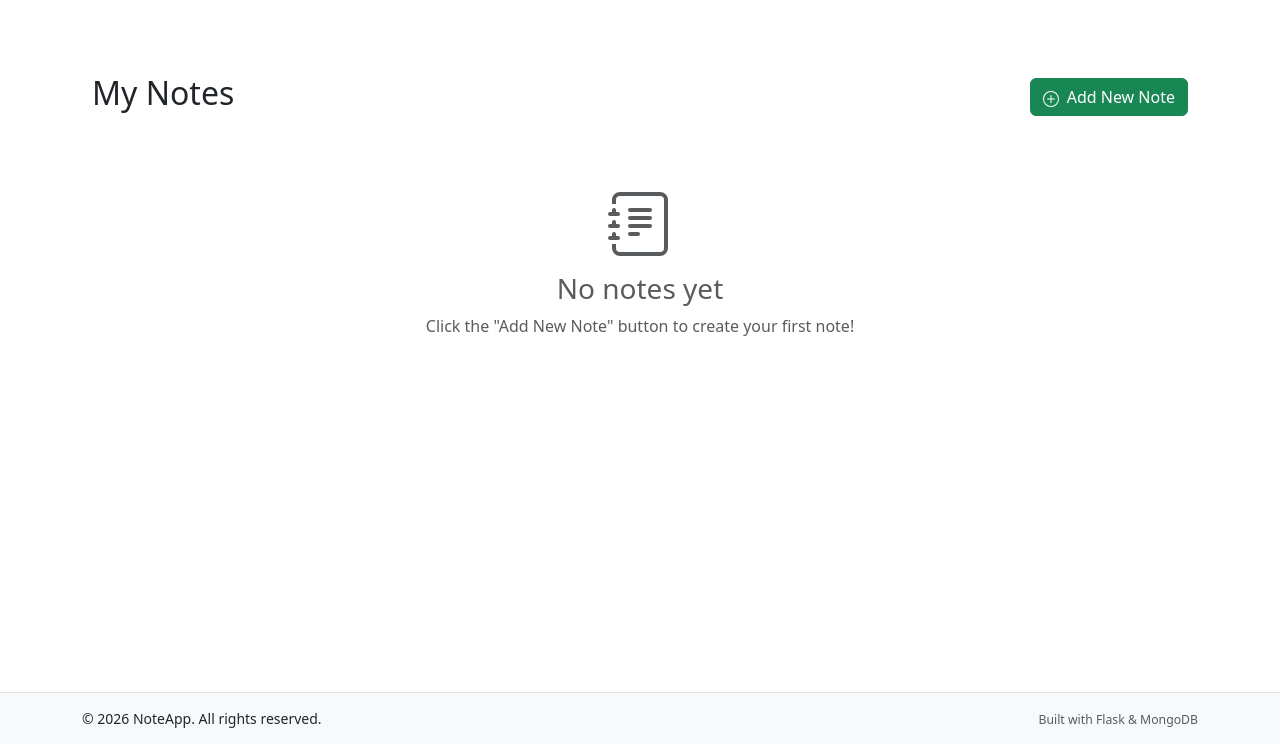
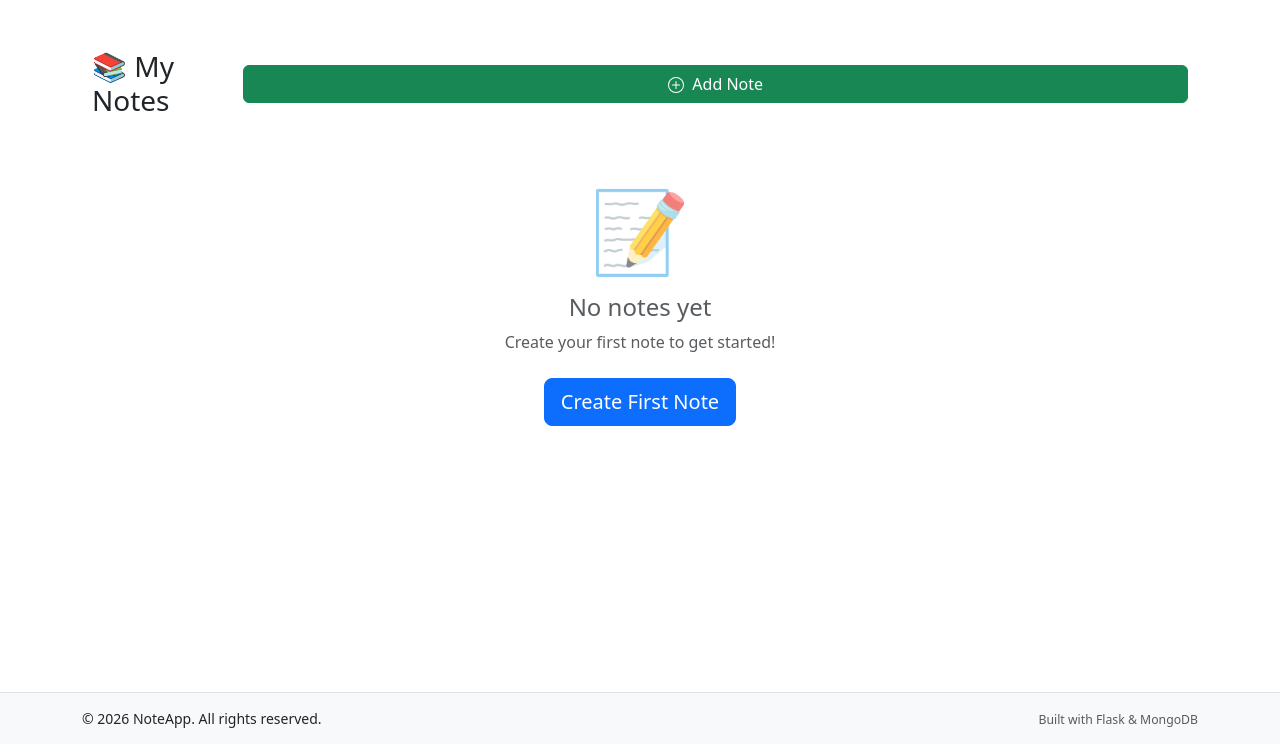
Before and after one commit to Juhi-Kini/NoteApp, a Flask app: template templates/dashboard.html in a window 1280 px wide. Shown: the part 56-800 px from the top of the page. Run offline with Flask 3, Linux system fonts and the light colour scheme; the template is opened without the code that fills it, so the values that code supplies are empty; some libraries are stand-ins or nearby versions.

Commit message:
Refactor dashboard layout and styles

```diff
--- a/templates/dashboard.html
+++ b/templates/dashboard.html
@@ -1,25 +1,25 @@
 {% extends 'base.html' %}
 
 {% block content %}
-<div class="container mt-5">
-  <div class="d-flex justify-content-between align-items-center mb-4">
-    <h2>My Notes</h2>
-    <a href="/note/new" class="btn btn-success">
+<div class="container mt-2 mt-md-4">
+  <div class="d-flex flex-column flex-sm-row justify-content-between align-items-start align-items-sm-center mb-3 gap-2">
+    <h2 class="h3 mb-0">📚 My Notes</h2>
+    <a href="/note/new" class="btn btn-success w-100 w-sm-auto">
       <svg xmlns="http://www.w3.org/2000/svg" width="16" height="16" fill="currentColor" class="bi bi-plus-circle me-1" viewBox="0 0 16 16">
         <path d="M8 15A7 7 0 1 1 8 1a7 7 0 0 1 0 14zm0 1A8 8 0 1 0 8 0a8 8 0 0 0 0 16z"/>
         <path d="M8 4a.5.5 0 0 1 .5.5v3h3a.5.5 0 0 1 0 1h-3v3a.5.5 0 0 1-1 0v-3h-3a.5.5 0 0 1 0-1h3v-3A.5.5 0 0 1 8 4z"/>
       </svg>
-      Add New Note
+      Add Note
     </a>
   </div>
 
   {% if notes_count > 0 %}
-    <div class="row">
+    <div class="row g-3">
       {% for note in notes %}
-      <div class="col-md-6 col-lg-4 mb-4">
+      <div class="col-12 col-sm-6 col-lg-4">
         <div class="card h-100 shadow-sm">
           {% if note.get('tags') and note['tags']|length > 0 %}
-          <div class="card-header bg-transparent">
+          <div class="card-header bg-transparent py-2">
             {% for tag in note['tags'][:3] %}
               <span class="badge bg-info text-dark me-1">{{ tag }}</span>
             {% endfor %}
@@ -30,34 +30,26 @@
           {% endif %}
 
           <div class="card-body">
-            <h5 class="card-title">{{ note['title'] }}</h5>
-            <div class="card-text note-preview">
-              {{ note['content']|safe|truncate(150) }}
+            <h5 class="card-title text-truncate">{{ note['title'] }}</h5>
+            <div class="card-text note-preview small">
+              {{ note['content']|safe|truncate(100) }}
             </div>
           </div>
 
-          <div class="card-footer bg-transparent d-flex justify-content-between align-items-center">
+          <div class="card-footer bg-transparent d-flex flex-wrap justify-content-between align-items-center gap-2 py-2">
             <small class="text-muted">
-              {{ note['updated_at'].strftime('%b %d, %Y') if note['updated_at'] else 'Just now' }}
+              {{ note['updated_at'].strftime('%b %d') if note['updated_at'] else 'Just now' }}
             </small>
-            <div>
-              <a href="/note/{{ note['_id'] }}" class="btn btn-sm btn-outline-primary me-1" title="View">
-                <svg xmlns="http://www.w3.org/2000/svg" width="16" height="16" fill="currentColor" class="bi bi-eye" viewBox="0 0 16 16">
-                  <path d="M16 8s-3-5.5-8-5.5S0 8 0 8s3 5.5 8 5.5S16 8 16 8zM1.173 8a13.133 13.133 0 0 1 1.66-2.043C4.12 4.668 5.88 3.5 8 3.5c2.12 0 3.879 1.168 5.168 2.457A13.133 13.133 0 0 1 14.828 8c-.058.087-.122.183-.195.288-.335.48-.83 1.12-1.465 1.755C11.879 11.332 10.119 12.5 8 12.5c-2.12 0-3.879-1.168-5.168-2.457A13.134 13.134 0 0 1 1.172 8z"/>
-                  <path d="M8 5.5a2.5 2.5 0 1 0 0 5 2.5 2.5 0 0 0 0-5zM4.5 8a3.5 3.5 0 1 1 7 0 3.5 3.5 0 0 1-7 0z"/>
-                </svg>
+            <div class="btn-group btn-group-sm" role="group">
+              <a href="/note/{{ note['_id'] }}" class="btn btn-outline-primary" title="View">
+                👁️
               </a>
-              <a href="/note/{{ note['_id'] }}/edit" class="btn btn-sm btn-outline-warning me-1" title="Edit">
-                <svg xmlns="http://www.w3.org/2000/svg" width="16" height="16" fill="currentColor" class="bi bi-pencil" viewBox="0 0 16 16">
-                  <path d="M12.146.146a.5.5 0 0 1 .708 0l3 3a.5.5 0 0 1 0 .708l-10 10a.5.5 0 0 1-.168.11l-5 2a.5.5 0 0 1-.65-.65l2-5a.5.5 0 0 1 .11-.168l10-10zM11.207 2.5 13.5 4.793 14.793 3.5 12.5 1.207 11.207 2.5zm1.586 3L10.5 3.207 4 9.707V10h.5a.5.5 0 0 1 .5.5v.5h.5a.5.5 0 0 1 .5.5v.5h.293l6.5-6.5zm-9.761 5.175-.106.106-1.528 3.821 3.821-1.528.106-.106A.5.5 0 0 1 5 12.5V12h-.5a.5.5 0 0 1-.5-.5V11h-.5a.5.5 0 0 1-.468-.325z"/>
-                </svg>
+              <a href="/note/{{ note['_id'] }}/edit" class="btn btn-outline-warning" title="Edit">
+                ✏️
               </a>
-              <form action="/note/{{ note['_id'] }}/delete" method="POST" style="display:inline;">
-                <button type="submit" class="btn btn-sm btn-outline-danger" title="Delete" onclick="return confirm('Are you sure you want to delete this note?')">
-                  <svg xmlns="http://www.w3.org/2000/svg" width="16" height="16" fill="currentColor" class="bi bi-trash" viewBox="0 0 16 16">
-                    <path d="M5.5 5.5A.5.5 0 0 1 6 6v6a.5.5 0 0 1-1 0V6a.5.5 0 0 1 .5-.5zm2.5 0a.5.5 0 0 1 .5.5v6a.5.5 0 0 1-1 0V6a.5.5 0 0 1 .5-.5zm3 .5a.5.5 0 0 0-1 0v6a.5.5 0 0 0 1 0V6z"/>
-                    <path fill-rule="evenodd" d="M14.5 3a1 1 0 0 1-1 1H13v9a2 2 0 0 1-2 2H5a2 2 0 0 1-2-2V4h-.5a1 1 0 0 1-1-1V2a1 1 0 0 1 1-1H6a1 1 0 0 1 1-1h2a1 1 0 0 1 1 1h3.5a1 1 0 0 1 1 1v1zM4.118 4 4 4.059V13a1 1 0 0 0 1 1h6a1 1 0 0 0 1-1V4.059L11.882 4H4.118zM2.5 3V2h11v1h-11z"/>
-                  </svg>
+              <form action="/note/{{ note['_id'] }}/delete" method="POST" class="d-inline" onsubmit="return confirm('Delete this note?')">
+                <button type="submit" class="btn btn-outline-danger" title="Delete">
+                  🗑️
                 </button>
               </form>
             </div>
@@ -68,22 +60,20 @@
     </div>
   {% else %}
     <div class="text-center py-5">
-      <svg xmlns="http://www.w3.org/2000/svg" width="64" height="64" fill="currentColor" class="bi bi-journal-text text-muted mb-3" viewBox="0 0 16 16">
-        <path d="M5 10.5a.5.5 0 0 1 .5-.5h2a.5.5 0 0 1 0 1h-2a.5.5 0 0 1-.5-.5zm0-2a.5.5 0 0 1 .5-.5h5a.5.5 0 0 1 0 1h-5a.5.5 0 0 1-.5-.5zm0-2a.5.5 0 0 1 .5-.5h5a.5.5 0 0 1 0 1h-5a.5.5 0 0 1-.5-.5zm0-2a.5.5 0 0 1 .5-.5h5a.5.5 0 0 1 0 1h-5a.5.5 0 0 1-.5-.5z"/>
-        <path d="M3 0h10a2 2 0 0 1 2 2v12a2 2 0 0 1-2 2H3a2 2 0 0 1-2-2v-1h1v1a1 1 0 0 0 1 1h10a1 1 0 0 0 1-1V2a1 1 0 0 0-1-1H3a1 1 0 0 0-1 1v1H1V2a2 2 0 0 1 2-2z"/>
-        <path d="M1 5v-.5a.5.5 0 0 1 1 0V5h.5a.5.5 0 0 1 0 1h-2a.5.5 0 0 1 0-1H1zm0 3v-.5a.5.5 0 0 1 1 0V8h.5a.5.5 0 0 1 0 1h-2a.5.5 0 0 1 0-1H1zm0 3v-.5a.5.5 0 0 1 1 0v.5h.5a.5.5 0 0 1 0 1h-2a.5.5 0 0 1 0-1H1z"/>
-      </svg>
-      <h3 class="text-muted">No notes yet</h3>
-      <p class="text-muted">Click the "Add New Note" button to create your first note!</p>
+      <div class="display-1 text-muted mb-3">📝</div>
+      <h3 class="h4 text-muted">No notes yet</h3>
+      <p class="text-muted mb-4">Create your first note to get started!</p>
+      <a href="/note/new" class="btn btn-primary btn-lg">Create First Note</a>
     </div>
   {% endif %}
 </div>
 
 <style>
   .note-preview {
-    max-height: 100px;
+    max-height: 80px;
     overflow: hidden;
     position: relative;
+    font-size: 0.9rem;
   }
   .note-preview:after {
     content: '';
@@ -96,10 +86,21 @@
   }
   .card {
     transition: transform 0.2s;
+    border: none;
+    box-shadow: 0 2px 8px rgba(0,0,0,0.1);
   }
   .card:hover {
-    transform: translateY(-5px);
-    box-shadow: 0 0.5rem 1rem rgba(0,0,0,.15) !important;
+    transform: translateY(-4px);
+    box-shadow: 0 4px 12px rgba(0,0,0,0.15);
+  }
+  @media (max-width: 576px) {
+    .btn-group-sm .btn {
+      padding: 0.25rem 0.4rem;
+    }
+    .container {
+      padding-left: 10px;
+      padding-right: 10px;
+    }
   }
 </style>
 {% endblock %}
```
